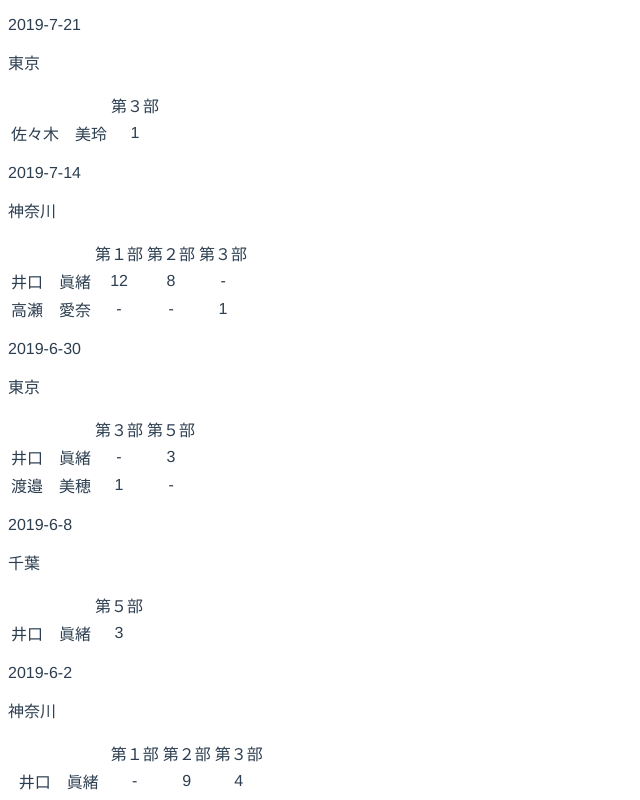
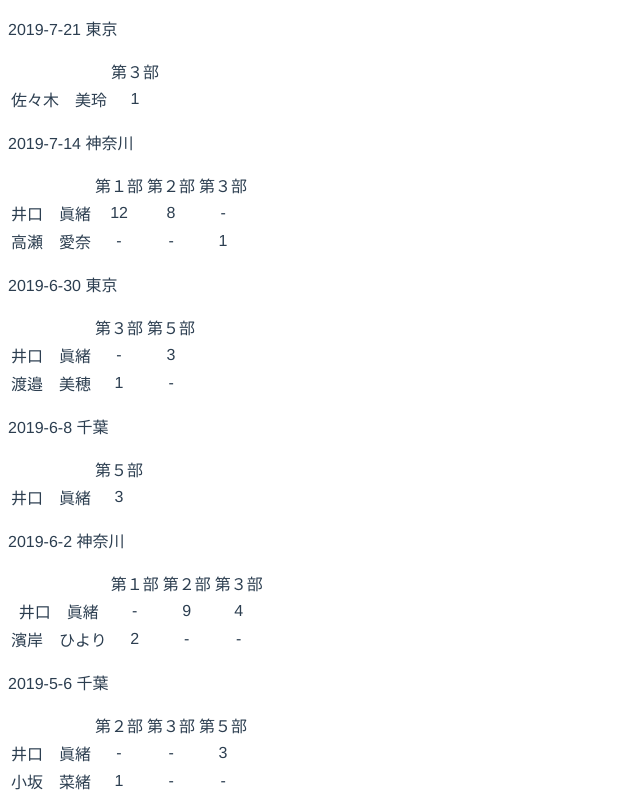
Before and after one commit to 42sora/akushu.info, a Vue app: page / in a window 1280 px wide. Shown: the top 800 px of the page, without its empty margins (0-640 px from the left). Built offline with nearby package versions, Linux system fonts and the light colour scheme.

Commit message:
change subtitle to 1 line

```diff
--- a/src/views/Home.vue
+++ b/src/views/Home.vue
@@ -1,8 +1,7 @@
 <template>
   <div class="home">
     <div v-for="event in fortune" :key="event.eventDate">
-      <p>{{event.eventDate}}</p>
-      <p>{{event.eventPlace}}</p>
+      <p>{{event.eventDate}} {{event.eventPlace}}</p>
       <table>
         <tr v-for="row in toTableData(event.tickets)" :key="row[0]">
           <td v-for="data in row" :key="data">{{data}}</td>
```
